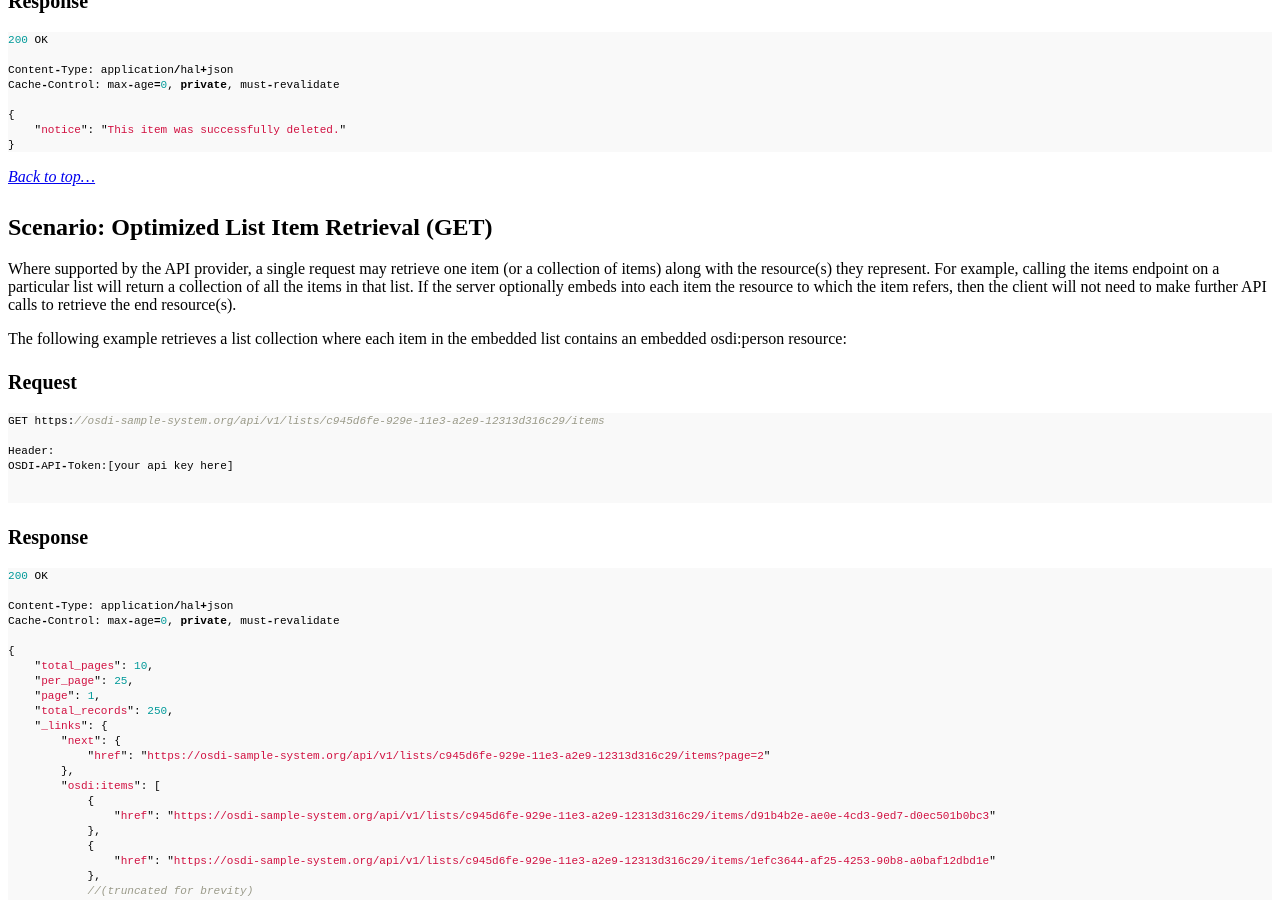
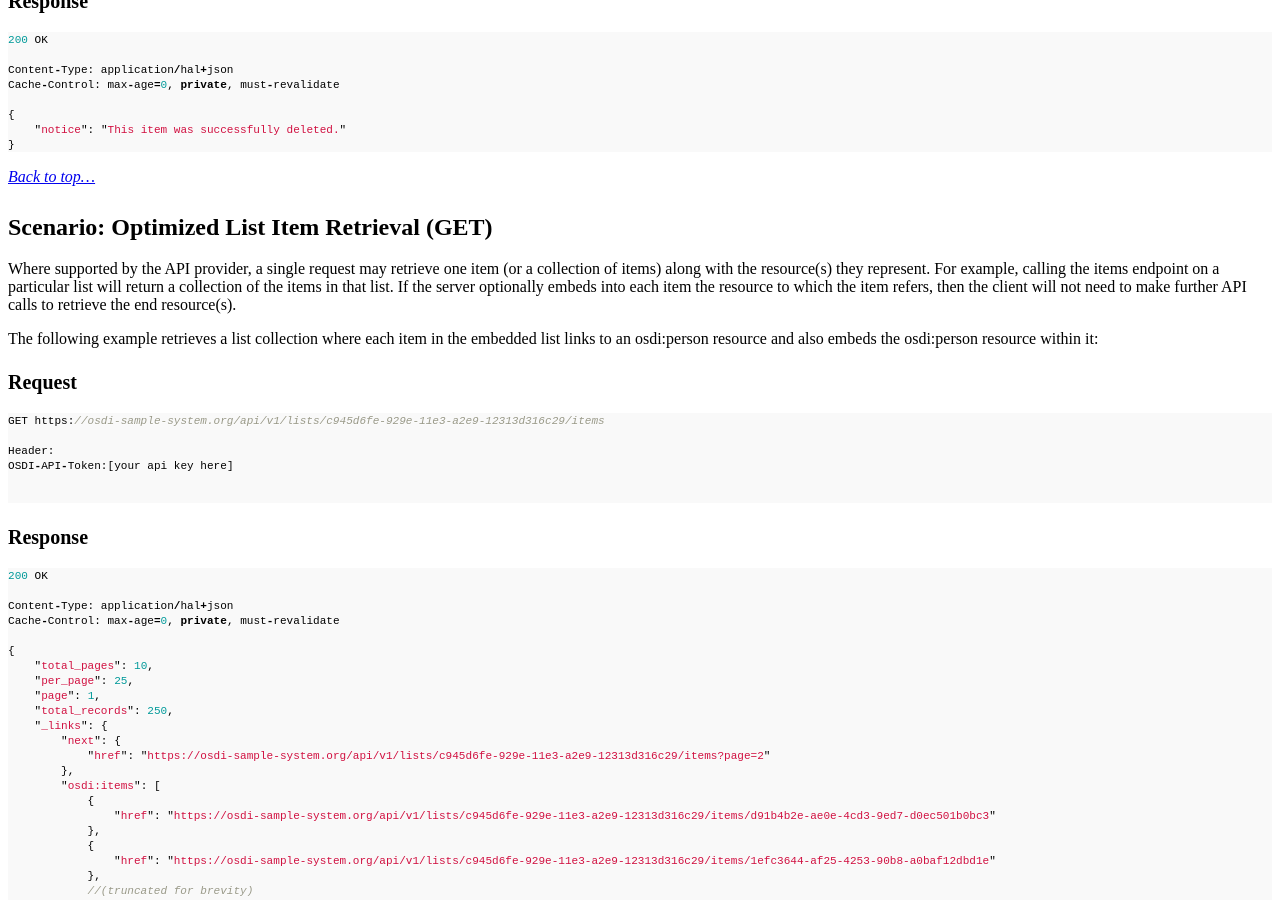
Before and after one commit to opensupporter/osdi-docs, a Jekyll site: the page built from items.md, in a window 1280 px wide and 900 px high, scrolled down 7276 px. Built offline with Jekyll 4.4.1, drawn with Linux system fonts in a browser that asks for light colours; a style sheet for code colours, icons or effects is not loaded; some of the changed text lies outside the part shown.

Commit message:
tweaks to ids & text

```diff
--- a/items.md
+++ b/items.md
@@ -373,9 +373,9 @@ _[Back to top...](#)_
 
 ### Scenario: Optimized List Item Retrieval (GET)
 
-Where supported by the API provider, a single request may retrieve one item (or a collection of items) along with the resource(s) they represent.  For example, calling the items endpoint on a particular list will return a collection of all the items in that list.  If the server optionally embeds into each item the resource to which the item refers, then the client will not need to make further API calls to retrieve the end resource(s).
+Where supported by the API provider, a single request may retrieve one item (or a collection of items) along with the resource(s) they represent.  For example, calling the items endpoint on a particular list will return a collection of the items in that list.  If the server optionally embeds into each item the resource to which the item refers, then the client will not need to make further API calls to retrieve the end resource(s).
 
-The following example retrieves a list collection where each item in the embedded list contains an embedded osdi:person resource:
+The following example retrieves a list collection where each item in the embedded list links to an osdi:person resource and also embeds the osdi:person resource within it:
 
 
 #### Request
@@ -490,7 +490,7 @@ Cache-Control: max-age=0, private, must-revalidate
                 "origin_system": "OSDI Sample System",
                 "created_date": "2014-03-20T20:44:13Z",
                 "modified_date": "2014-03-20T20:44:13Z",
-                "item_type": "osdi:event",
+                "item_type": "osdi:person",
                 "_links": {
                     "self": {
                         "href": "https://osdi-sample-system.org/api/v1/lists/c945d6fe-929e-11e3-a2e9-12313d316c29/items/1efc3644-af25-4253-90b8-a0baf12dbd1e"
@@ -498,8 +498,8 @@ Cache-Control: max-age=0, private, must-revalidate
                     "osdi:list": {
                         "href": "https://osdi-sample-system.org/api/v1/lists/c945d6fe-929e-11e3-a2e9-12313d316c29"
                     },
-                    "osdi:event": {
-                        "href": "https://osdi-sample-system.org/api/v1/events/adb951cb-51f9-420e-b7e6-de953195ec86"
+                    "osdi:person": {
+                        "href": "https://osdi-sample-system.org/api/v1/people/5d7d6534-cd24-466a-a698-4f684fa743f3"
                     }
                 },
                 "_embedded": {
```
Also changed, not shown: other parts of items.md (+1 -1 lines).
